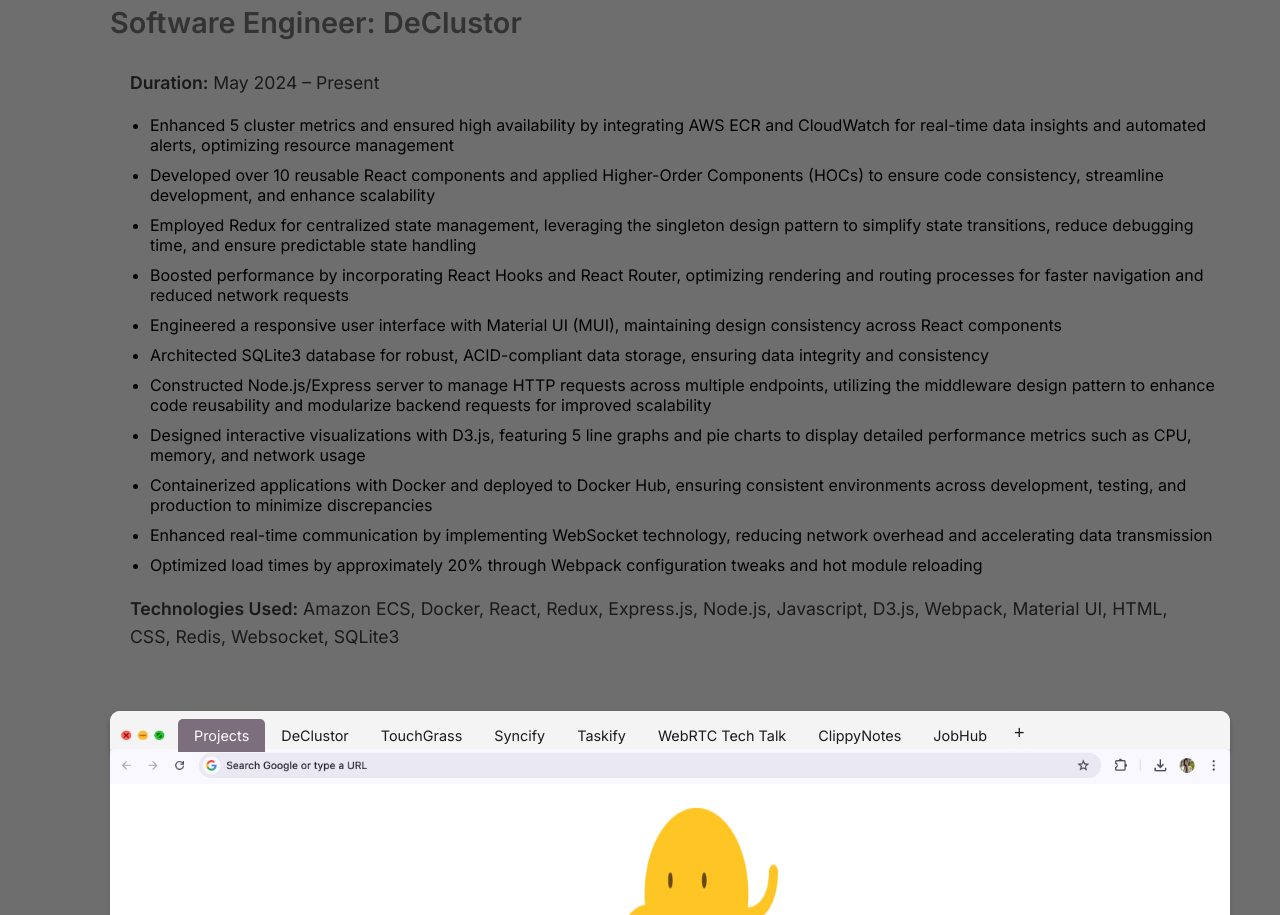
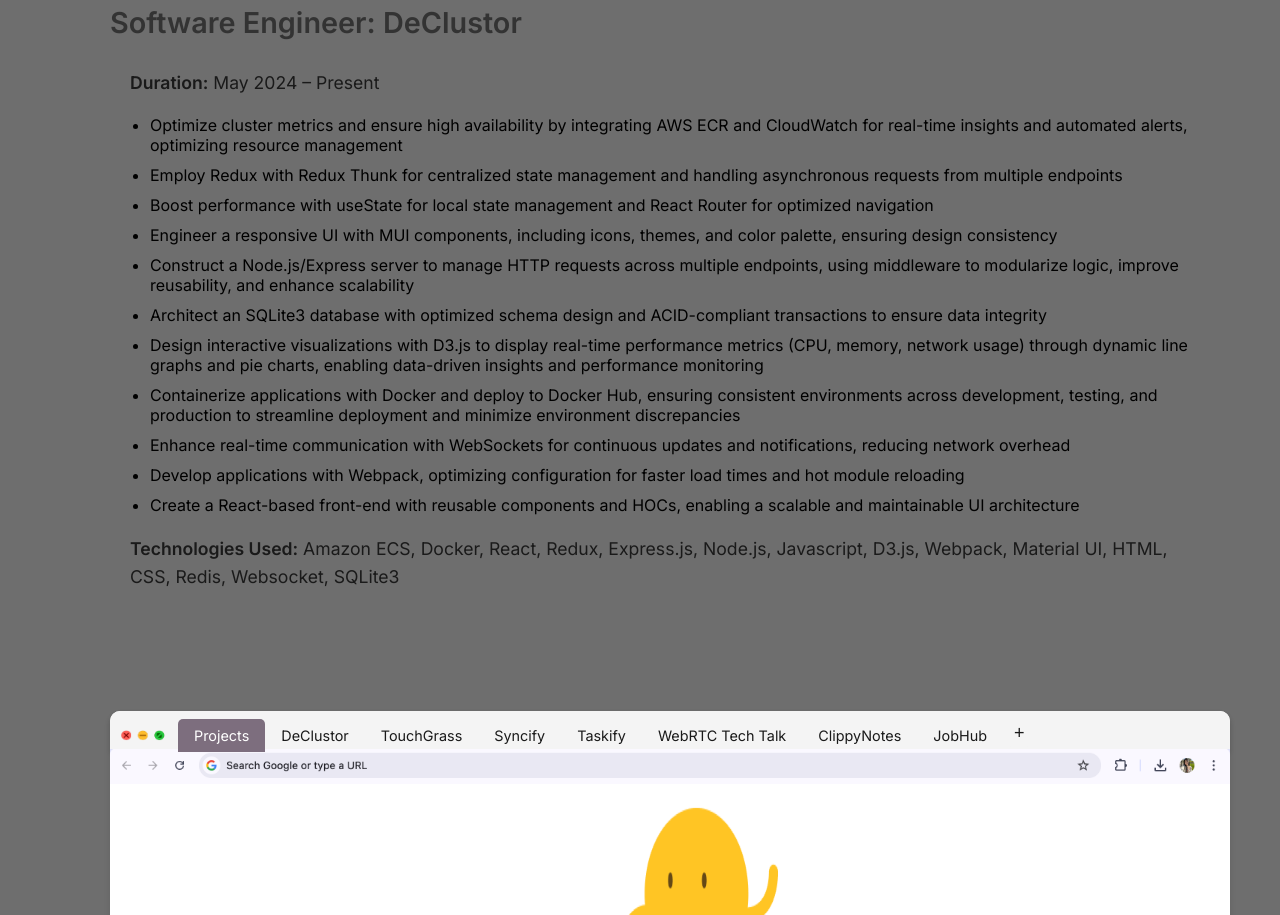
Before and after one commit to gracelo0717/gracelo0717.github.io, a React app: page /contact in a window 1280 px wide. Shown: the part 1689-2604 px from the top of the page. Built offline with nearby package versions, Linux system fonts and the light colour scheme.

Commit message:
update experience descriptions

```diff
--- a/src/components/Experience.tsx
+++ b/src/components/Experience.tsx
@@ -14,57 +14,54 @@ const Experience = () => {
         </p>
         <ul>
           <li>
-            Enhanced 5 cluster metrics and ensured high availability by
-            integrating AWS ECR and CloudWatch for real-time data insights and
-            automated alerts, optimizing resource management
+            Optimize cluster metrics and ensure high availability by integrating
+            AWS ECR and CloudWatch for real-time insights and automated alerts,
+            optimizing resource management
           </li>
           <li>
-            Developed over 10 reusable React components and applied Higher-Order
-            Components (HOCs) to ensure code consistency, streamline
-            development, and enhance scalability
+            Employ Redux with Redux Thunk for centralized state management and
+            handling asynchronous requests from multiple endpoints
           </li>
           <li>
-            Employed Redux for centralized state management, leveraging the
-            singleton design pattern to simplify state transitions, reduce
-            debugging time, and ensure predictable state handling
+            Boost performance with useState for local state management and React
+            Router for optimized navigation
           </li>
           <li>
-            Boosted performance by incorporating React Hooks and React Router,
-            optimizing rendering and routing processes for faster navigation and
-            reduced network requests
+            Engineer a responsive UI with MUI components, including icons,
+            themes, and color palette, ensuring design consistency
           </li>
           <li>
-            Engineered a responsive user interface with Material UI (MUI),
-            maintaining design consistency across React components
+            Construct a Node.js/Express server to manage HTTP requests across
+            multiple endpoints, using middleware to modularize logic, improve
+            reusability, and enhance scalability
           </li>
           <li>
-            Architected SQLite3 database for robust, ACID-compliant data
-            storage, ensuring data integrity and consistency
+            Architect an SQLite3 database with optimized schema design and
+            ACID-compliant transactions to ensure data integrity
           </li>
           <li>
-            Constructed Node.js/Express server to manage HTTP requests across
-            multiple endpoints, utilizing the middleware design pattern to
-            enhance code reusability and modularize backend requests for
-            improved scalability
+            Design interactive visualizations with D3.js to display real-time
+            performance metrics (CPU, memory, network usage) through dynamic
+            line graphs and pie charts, enabling data-driven insights and
+            performance monitoring
           </li>
           <li>
-            Designed interactive visualizations with D3.js, featuring 5 line
-            graphs and pie charts to display detailed performance metrics such
-            as CPU, memory, and network usage
+            Containerize applications with Docker and deploy to Docker Hub,
+            ensuring consistent environments across development, testing, and
+            production to streamline deployment and minimize environment
+            discrepancies
           </li>
           <li>
-            Containerized applications with Docker and deployed to Docker Hub,
-            ensuring consistent environments across development, testing, and
-            production to minimize discrepancies
+            Enhance real-time communication with WebSockets for continuous
+            updates and notifications, reducing network overhead
           </li>
           <li>
-            Enhanced real-time communication by implementing WebSocket
-            technology, reducing network overhead and accelerating data
-            transmission
+            Develop applications with Webpack, optimizing configuration for
+            faster load times and hot module reloading
           </li>
           <li>
-            Optimized load times by approximately 20% through Webpack
-            configuration tweaks and hot module reloading
+            Create a React-based front-end with reusable components and HOCs,
+            enabling a scalable and maintainable UI architecture
           </li>
         </ul>
         <p>
```
